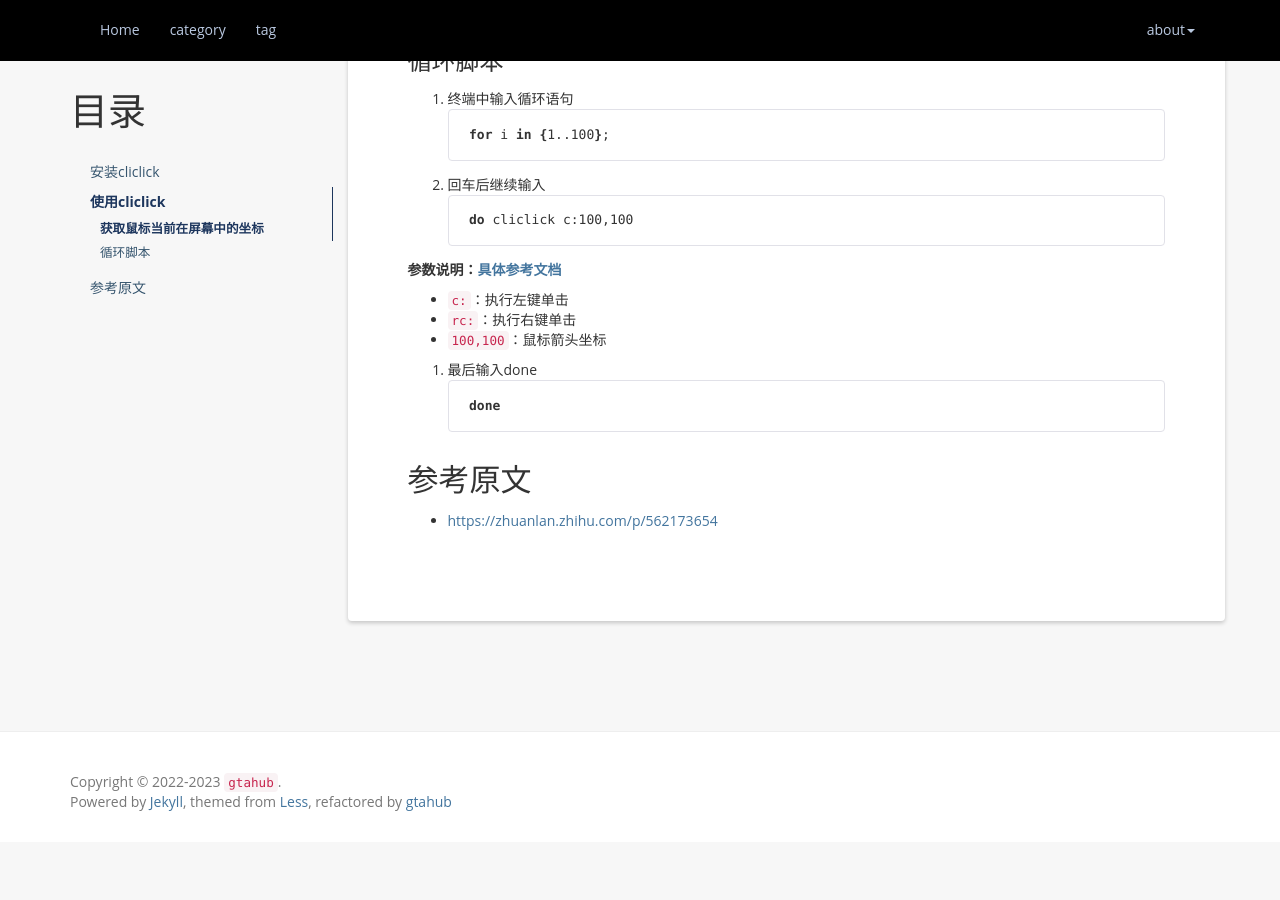
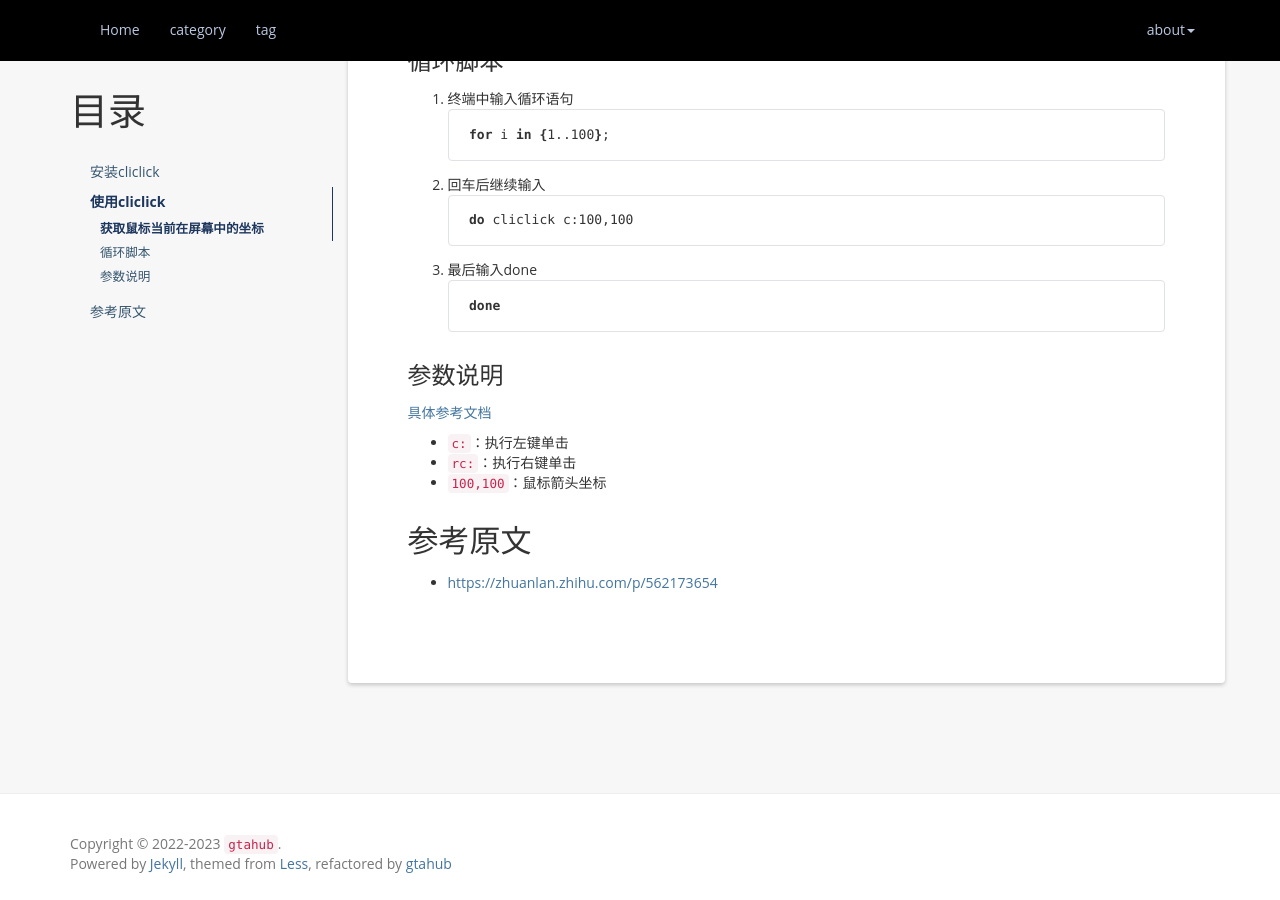
Before and after one commit to atgtahub/atgtahub.github.io, a Jekyll site: the page built from _posts/mac/2023-04-01-mac-cliclick.md, in a window 1280 px wide and 900 px high, scrolled down 738 px. Built offline with Jekyll 4.4.1, drawn with Linux system fonts in a browser that asks for light colours; a script that is not in the unit is left out; comment, search, counter and statistics services are not loaded; before the commit the page ends 1580 px from its top, so only the background shows below that.

Commit message:
refactor(posts): 2023-04-01-mac-cliclick.md

````diff
--- a/_posts/mac/2023-04-01-mac-cliclick.md
+++ b/_posts/mac/2023-04-01-mac-cliclick.md
@@ -37,16 +37,17 @@ for i in {1..100};
 do cliclick c:100,100
 ```
 
-**参数说明：<a href="https://github.com/BlueM/cliclick#readme" target="_blank">具体参考文档</a>**
-- `c:`：执行左键单击
-- `rc:`：执行右键单击
-- `100,100`：鼠标箭头坐标
-
 3. 最后输入done
 ```sh
 done
 ```
 
+### 参数说明
+<a href="https://github.com/BlueM/cliclick#readme" target="_blank">具体参考文档</a>
+- `c:`：执行左键单击
+- `rc:`：执行右键单击
+- `100,100`：鼠标箭头坐标
+
 参考原文
 -
 
````
